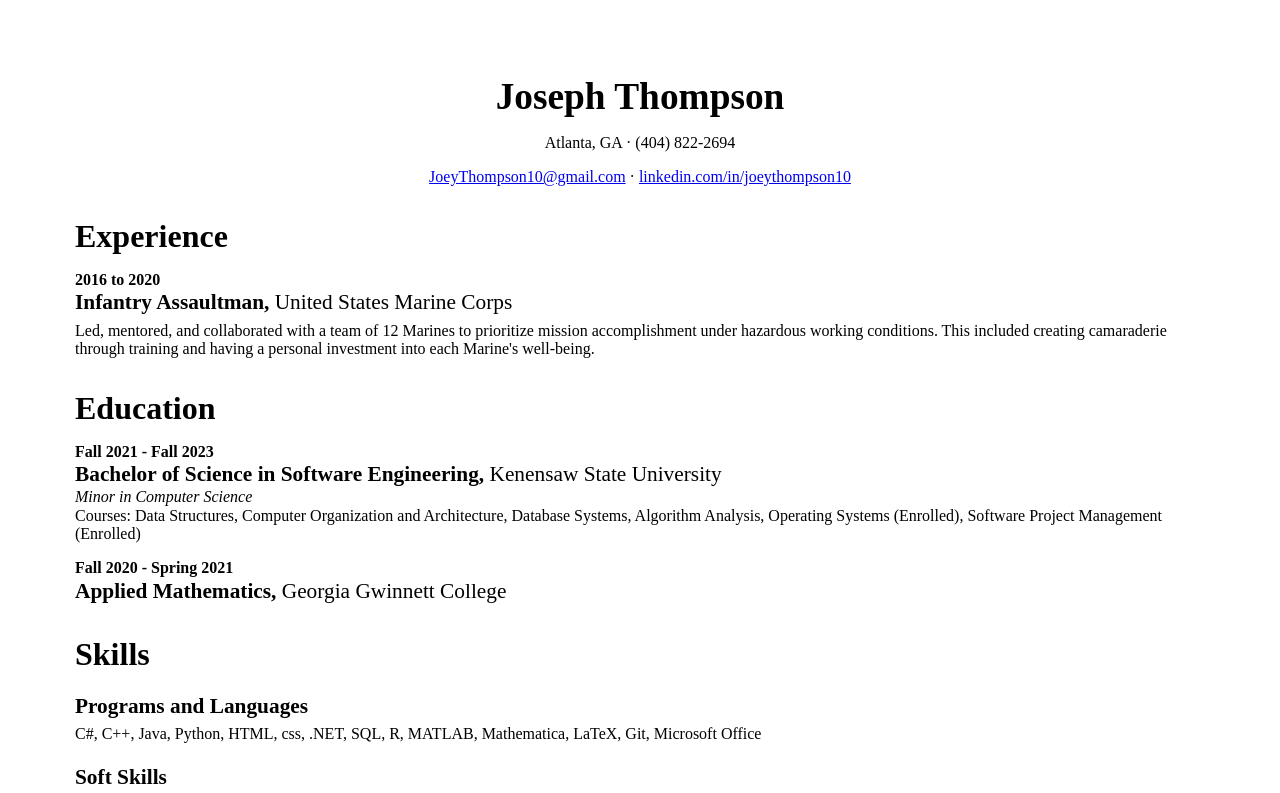
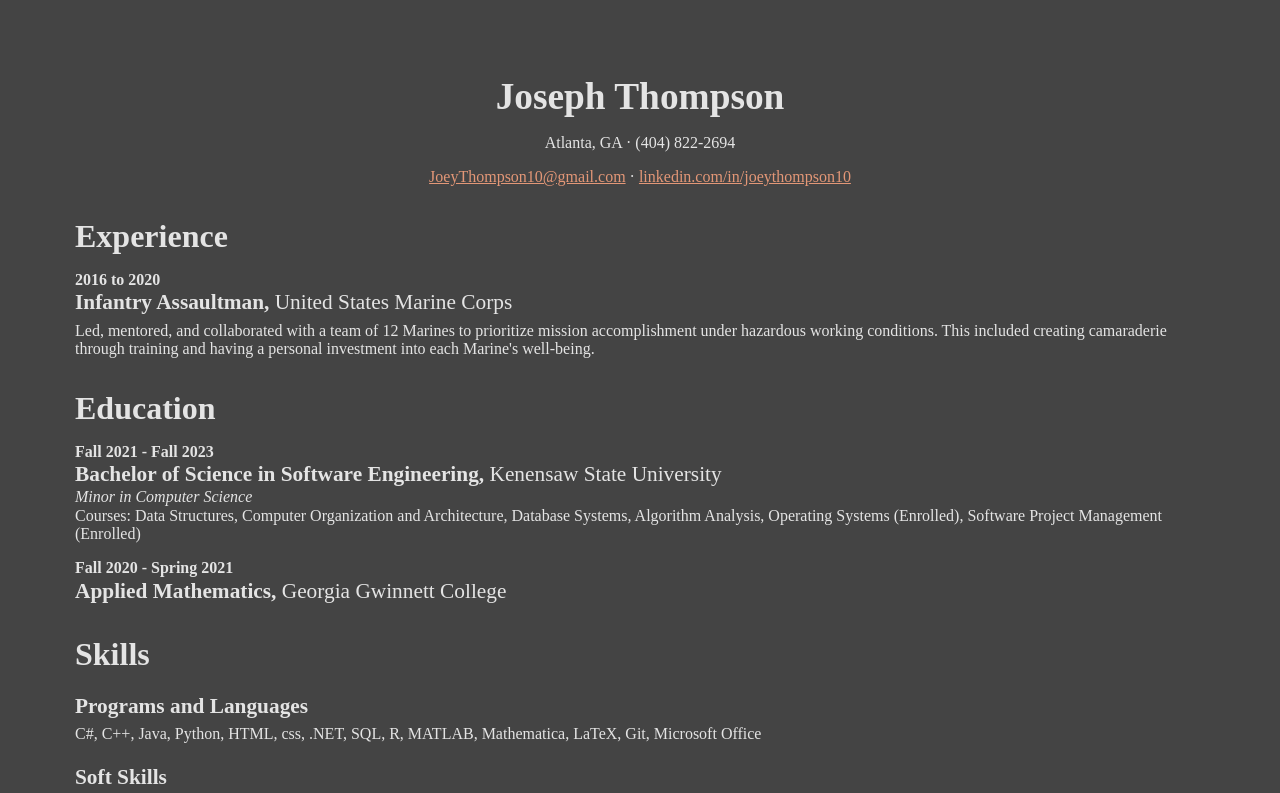
Before and after one commit to JoeyThompson10/JoeyThompson10.github.io, a plain HTML site: page index.html in a window 1280 px wide. Shown: the top 793 px of the page. Drawn offline with Linux system fonts and the dark colour scheme.

Commit message:
Update style.css
added dark mode compatibility

```diff
--- a/style.css
+++ b/style.css
@@ -38,3 +38,16 @@ header{
 body{
     margin: 75px;
 }
+
+@media (prefers-color-scheme: dark) {
+    body {
+      background-color: #444;
+      color: #e4e4e4;
+    }
+    a {
+      color: #e39777;
+    }
+    img {
+      filter: grayscale(30%);
+    }
+  }
```
